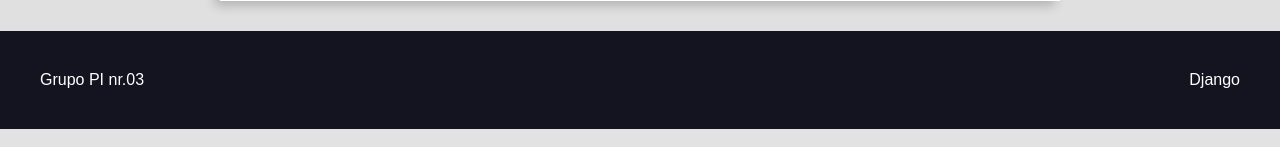
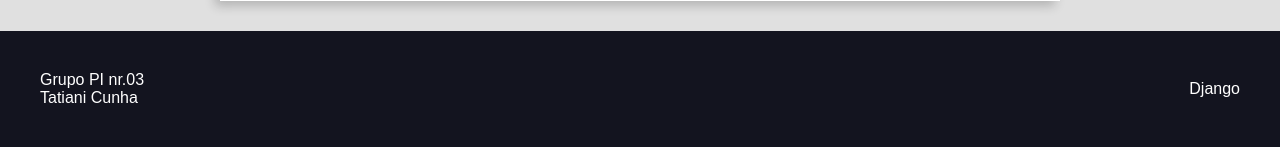
Before and after one commit to rafael1717y/django-app, a Django app: page /books/6/ in a window 1280 px wide. Shown: the part 842-989 px from the top of the page. Run offline with Django 4.2, Linux system fonts and the light colour scheme; data comes from the database, SQL or seed files in the repository.

Commit message:
incluido footer paragrafo

```diff
--- a/books/templates/books/partials/footer.html
+++ b/books/templates/books/partials/footer.html
@@ -1,6 +1,7 @@
 <footer class="main-footer">
     <div class="developer">
       <a href="#" target="_blank" rel="noreferrer noopener">Grupo PI nr.03</a>
+      <p>Tatiani Cunha</p>
     </div>
 
     <div class="powered">
```
